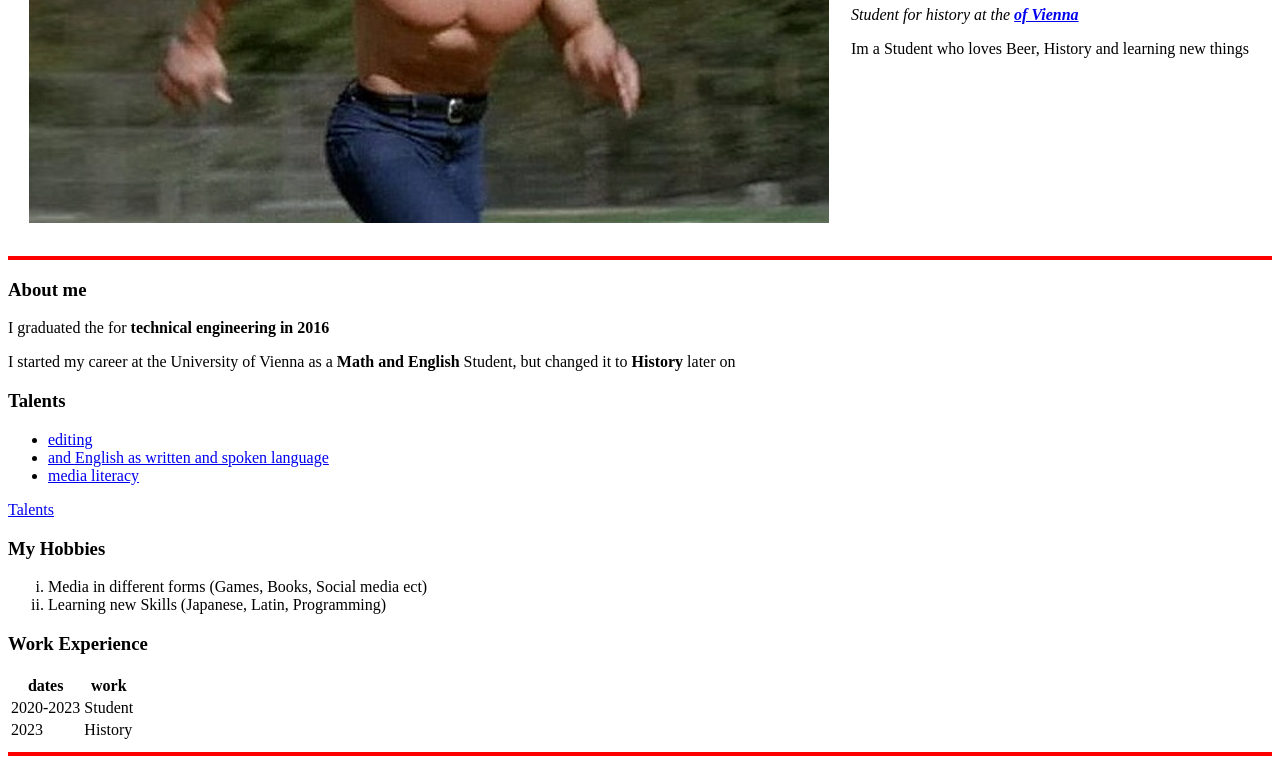
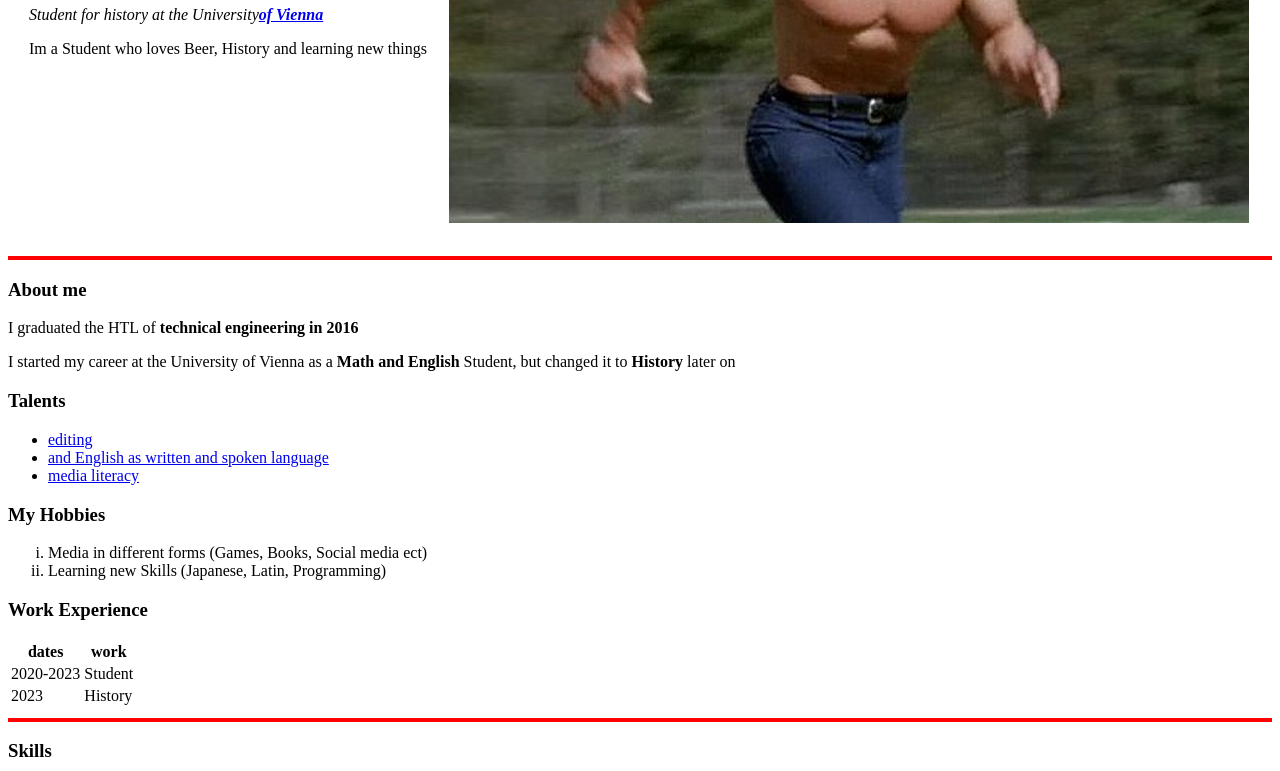
Before and after one commit to Bakuda96/CV, a plain HTML site: page index.html in a window 1280 px wide. Shown: the part 256-1027 px from the top of the page. Drawn offline with Linux system fonts and the light colour scheme.

Commit message:
Update index.html

```diff
--- a/index.html
+++ b/index.html
@@ -9,15 +9,16 @@
 <body>
     <table cellspacing="20">
         <tr>
+
+            <td><h1>Florian Vogt</h1>
+                <p><em>Student for history at the University<strong><a href="https://www.youtube.com/watch?v=xvFZjo5PgG0">of Vienna</a></em></strong></p>
+                <p>Im a Student who loves Beer, History and learning new things</p></td>
             <td><img src="images/arnold.jpg" alt="Arnold running"> </td>
-            <td><h1>Florian Vogt</h1>
-                <p><em>Student for history at the <strong><a href="https://www.youtube.com/watch?v=xvFZjo5PgG0">of Vienna</a></em></strong></p>
-                <p>Im a Student who loves Beer, History and learning new things</p></td>
         </tr>
     </table>
     <hr size="4" color="red">
     <h3>About me</h3>
-    <p>I graduated the for<strong> technical engineering in 2016</strong></p>
+    <p>I graduated the HTL of<strong> technical engineering in 2016</strong></p>
     <p>I started my career at the University of Vienna as a <strong>Math and English </strong>Student, but changed it to <strong>History</strong> later on</p>
     <h3>Talents</h3>
     <ul>
@@ -25,7 +26,7 @@
         <li><a href="https://img-9gag-fun.9cache.com/photo/aOx8v9D_460swp.webp"> and English as written and spoken language</a></li>
         <li><a href="https://www.reddit.com/">media literacy</a></li>
     </ul>
-    <a href="hh.html">Talents</a>
+
     <h3>My Hobbies</h3>
     <ol type="i">
         <li>Media in different forms (Games, Books, Social media ect)</li>
```
